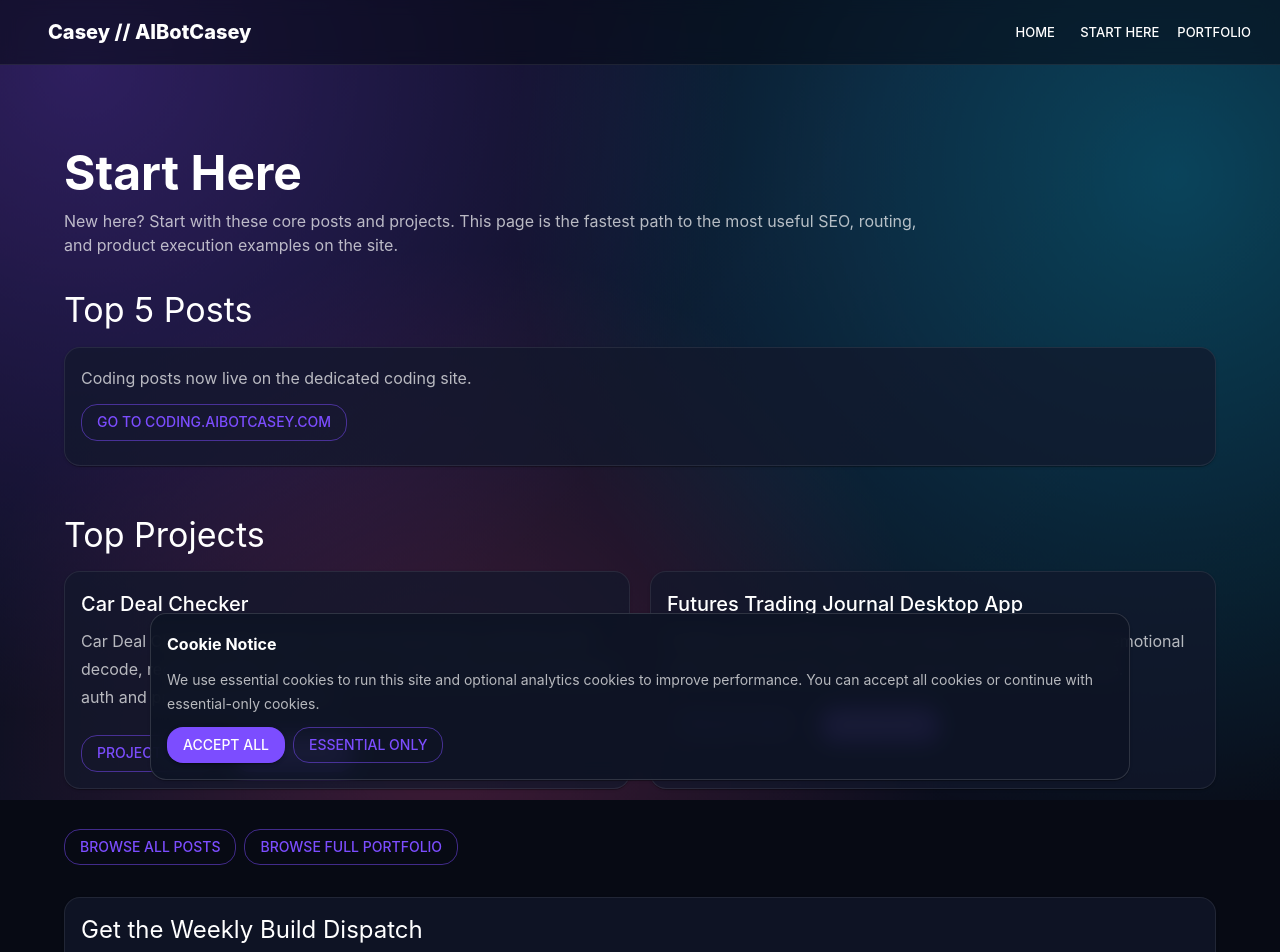
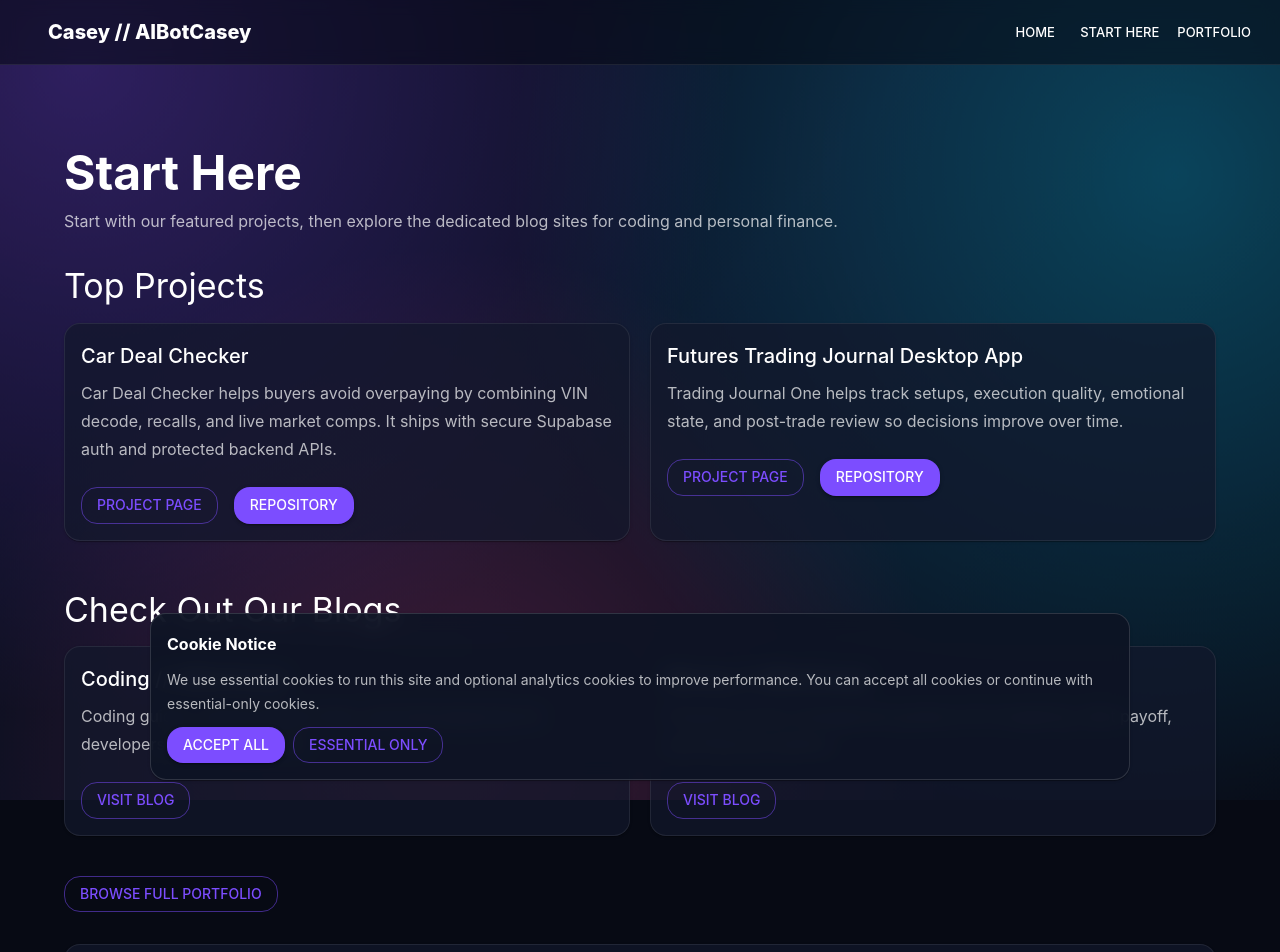
Before and after one commit to AIBotCasey/casey-pages, a React (Vite) app: page /start-here in a window 1280 px wide. Shown: the top 952 px of the page. Built offline with nearby package versions, Linux system fonts and the light colour scheme; some icons are missing.

Commit message:
Revamp Start Here with projects-first and blog links

```diff
--- a/src/components/NewsletterSignup.jsx
+++ b/src/components/NewsletterSignup.jsx
@@ -36,9 +36,9 @@ export default function NewsletterSignup() {
     <Card sx={{ background: 'rgba(18, 24, 44, 0.72)', border: '1px solid rgba(255,255,255,0.08)' }}>
       <CardContent>
         <Stack spacing={1.5}>
-          <Typography variant="h5">Get the Weekly Build Dispatch</Typography>
+          <Typography variant="h5">Follow Casey // AIBotCasey Adventures with AI</Typography>
           <Typography color="text.secondary">
-            One practical email per week: SEO wins, build systems, and real shipping lessons from the latest projects.
+            Get updates on projects, experiments, and lessons learned while building with AI across coding and money systems.
           </Typography>
 
           <Box component="form" onSubmit={onSubmit}>
--- a/src/pages/StartHerePage.jsx
+++ b/src/pages/StartHerePage.jsx
@@ -1,23 +1,32 @@
-import { Box, Button, Card, CardActions, CardContent, CardMedia, Grid, Stack, Typography } from '@mui/material'
+import { Box, Button, Card, CardActions, CardContent, Grid, Stack, Typography } from '@mui/material'
 import { Link as RouterLink } from 'react-router-dom'
 import { useEffect } from 'react'
-import { posts, sortPostsByNewest } from '../data/posts'
 import { projects } from '../data/projects'
 import { setPageSeo, SITE_URL } from '../utils/seo'
 import { getBreadcrumbSchema } from '../utils/seoSchemas'
 import NewsletterSignup from '../components/NewsletterSignup'
-import { getPostImageUrl } from '../utils/postImages'
+
+const blogs = [
+  {
+    name: 'Coding // AIBotCasey',
+    summary: 'Coding guides, implementation fixes, and build playbooks for developers shipping products.',
+    url: 'https://coding.aibotcasey.com',
+  },
+  {
+    name: 'Money // AIBotCasey',
+    summary: 'Practical money management guidance for budgeting, debt payoff, and financial systems.',
+    url: 'https://money.aibotcasey.com',
+  },
+]
 
 export default function StartHerePage() {
-  const topPosts = sortPostsByNewest(posts).slice(0, 5)
-  const hasPosts = topPosts.length > 0
   const topProjects = projects.slice(0, 2)
 
   useEffect(() => {
     setPageSeo({
       title: 'Casey // AIBotCasey',
       description:
-        'Start here for the best AI build posts, SEO implementation guides, and shipped projects from AIBotCasey.',
+        'Start here for featured projects and links to the dedicated Coding and Money blogs by AIBotCasey.',
       path: '/start-here',
       jsonLd: [
         {
@@ -25,7 +34,7 @@ export default function StartHerePage() {
           '@type': 'CollectionPage',
           name: 'Start Here | AIBotCasey',
           url: `${SITE_URL}/start-here`,
-          description: 'Curated best posts and projects to start with on AIBotCasey.',
+          description: 'Start here with featured projects and dedicated blogs.',
         },
         getBreadcrumbSchema([
           { name: 'Home', path: '/' },
@@ -39,49 +48,11 @@ export default function StartHerePage() {
     <Box>
       <Typography variant="h3" sx={{ mb: 1 }}>Start Here</Typography>
       <Typography color="text.secondary" sx={{ mb: 4, maxWidth: 860 }}>
-        New here? Start with these core posts and projects. This page is the fastest path to the most useful SEO, routing,
-        and product execution examples on the site.
+        Start with our featured projects, then explore the dedicated blog sites for coding and personal finance.
       </Typography>
 
-      <Typography variant="h4" sx={{ mb: 2 }}>Top 5 Posts</Typography>
-      {hasPosts ? (
-        <Grid container spacing={2.5} sx={{ mb: 6 }}>
-          {topPosts.map((post) => (
-            <Grid size={{ xs: 12, md: 6 }} key={post.slug}>
-              <Card sx={{ height: '100%', background: 'rgba(18, 24, 44, 0.72)', border: '1px solid rgba(255,255,255,0.08)' }}>
-                <CardMedia
-                  component="img"
-                  image={getPostImageUrl(post)}
-                  alt={post.title}
-                  sx={{ aspectRatio: '16 / 9', objectFit: 'cover', borderBottom: '1px solid rgba(255,255,255,0.08)' }}
-                />
-                <CardContent>
-                  <Typography variant="caption" color="text.secondary">{post.date}</Typography>
-                  <Typography variant="h6" gutterBottom>{post.title}</Typography>
-                  <Typography color="text.secondary">{post.excerpt}</Typography>
-                </CardContent>
-                <CardActions sx={{ px: 2, pb: 2 }}>
-                  <Button component={RouterLink} to={`/posts/${post.slug}`} variant="outlined">Read Post</Button>
-                </CardActions>
-              </Card>
-            </Grid>
-          ))}
-        </Grid>
-      ) : (
-        <Card sx={{ mb: 6, background: 'rgba(18, 24, 44, 0.72)', border: '1px solid rgba(255,255,255,0.08)' }}>
-          <CardContent>
-            <Typography color="text.secondary" sx={{ mb: 1.5 }}>
-              Coding posts now live on the dedicated coding site.
-            </Typography>
-            <Button href="https://coding.aibotcasey.com/start-here" target="_blank" rel="noreferrer" variant="outlined">
-              Go to coding.aibotcasey.com
-            </Button>
-          </CardContent>
-        </Card>
-      )}
-
       <Typography variant="h4" sx={{ mb: 2 }}>Top Projects</Typography>
-      <Grid container spacing={2.5}>
+      <Grid container spacing={2.5} sx={{ mb: 6 }}>
         {topProjects.map((project) => (
           <Grid size={{ xs: 12, md: 6 }} key={project.slug}>
             <Card sx={{ height: '100%', background: 'rgba(18, 24, 44, 0.72)', border: '1px solid rgba(255,255,255,0.08)' }}>
@@ -98,8 +69,24 @@ export default function StartHerePage() {
         ))}
       </Grid>
 
+      <Typography variant="h4" sx={{ mb: 2 }}>Check Out Our Blogs</Typography>
+      <Grid container spacing={2.5}>
+        {blogs.map((blog) => (
+          <Grid size={{ xs: 12, md: 6 }} key={blog.name}>
+            <Card sx={{ height: '100%', background: 'rgba(18, 24, 44, 0.72)', border: '1px solid rgba(255,255,255,0.08)' }}>
+              <CardContent>
+                <Typography variant="h6" gutterBottom>{blog.name}</Typography>
+                <Typography color="text.secondary">{blog.summary}</Typography>
+              </CardContent>
+              <CardActions sx={{ px: 2, pb: 2 }}>
+                <Button href={blog.url} target="_blank" rel="noreferrer" variant="outlined">Visit Blog</Button>
+              </CardActions>
+            </Card>
+          </Grid>
+        ))}
+      </Grid>
+
       <Stack direction={{ xs: 'column', sm: 'row' }} spacing={1} sx={{ mt: 5, mb: 4 }}>
-        <Button component={RouterLink} to="/blog" variant="outlined">Browse All Posts</Button>
         <Button component={RouterLink} to="/portfolio" variant="outlined">Browse Full Portfolio</Button>
       </Stack>
 
```
